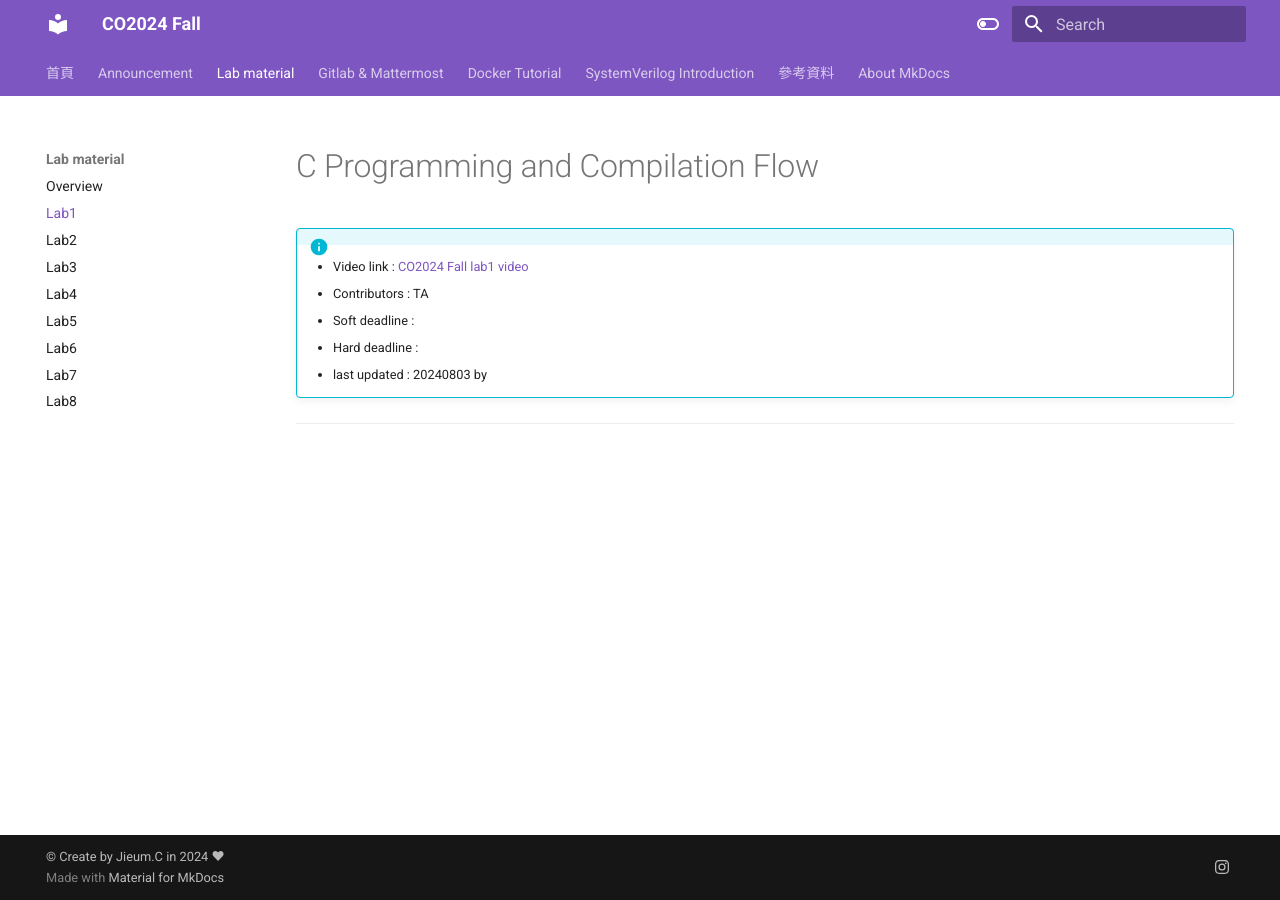
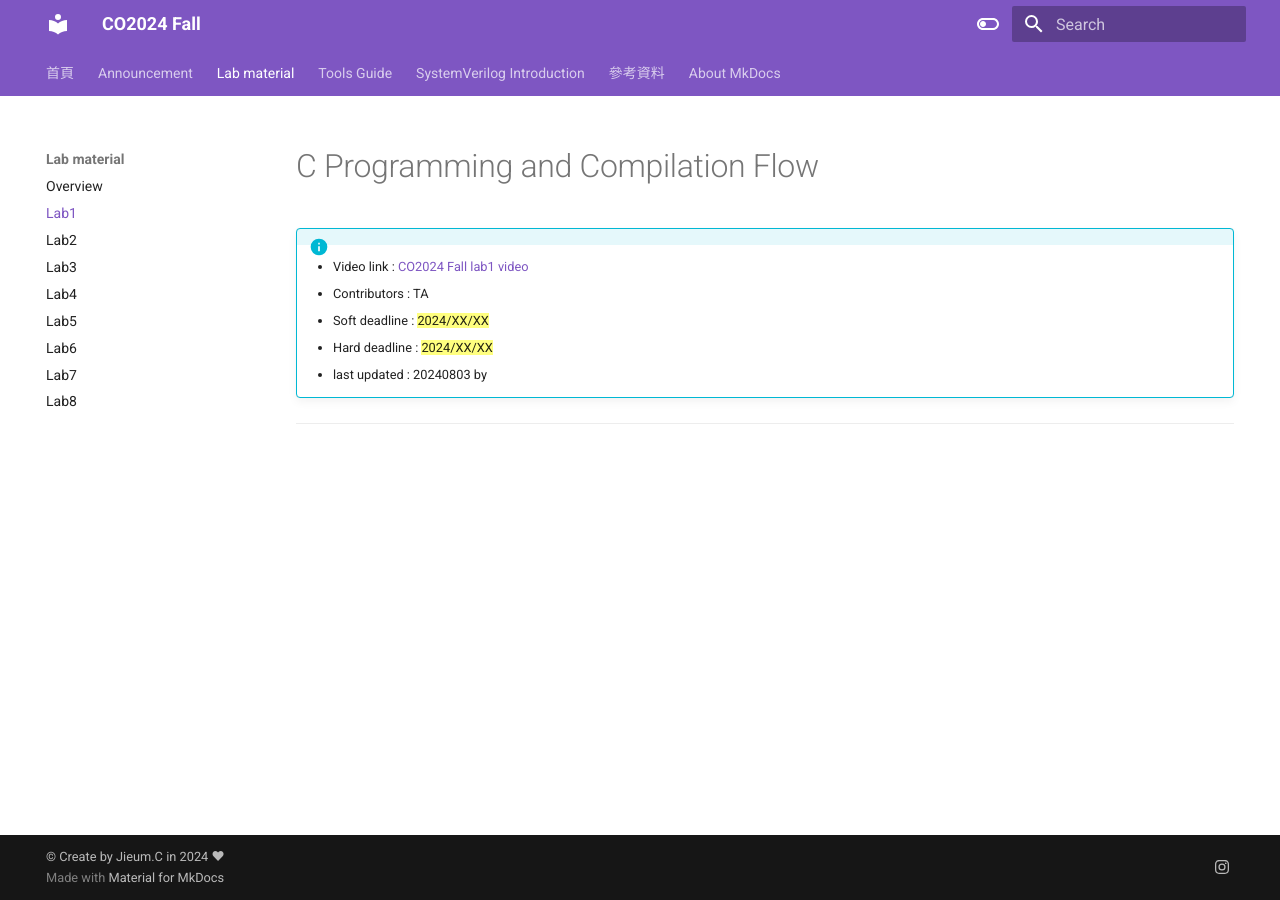
Before and after one commit to Jieumban/Test_mkdocs-, an MkDocs documentation site: the page built from docs/labs/lab1.md, in a window 1280 px wide. Built offline with MkDocs 1.6.1 and Material for MkDocs 9.7.7, drawn with Linux system fonts in a browser that asks for light colours; nearby versions of some CDN libraries.

Commit message:
update 24080520

```diff
--- a/docs/labs/lab1.md
+++ b/docs/labs/lab1.md
@@ -3,8 +3,8 @@
 !!! info " "
     - Video link : <a href="https://youtube.com/" target="_blank">CO2024 Fall lab1 video</a>
     - Contributors : TA
-    - Soft deadline :
-    - Hard deadline :
+    - Soft deadline : ==2024/XX/XX==
+    - Hard deadline : ==2024/XX/XX==
     - last updated : 20240803 by
 
 ---
--- a/mkdocs.yml
+++ b/mkdocs.yml
@@ -88,11 +88,11 @@ nav:
       - Lab6: labs/lab6.md
       - Lab7: labs/lab7.md
       - Lab8: labs/lab8.md
-  - Gitlab & Mattermost:
-      - Overview: gitlab_ov.md
+  - Tools Guide:
+      - Docker Tutorial: docker.md
+      - Gitlab & Mattermost: gitlab_ov.md
       - Basic Linux Command: linux_cmd.md
       - Git Tutorial: gitlab_git.md
-  - Docker Tutorial: docker.md
   - SystemVerilog Introduction: sv.md
   - 參考資料: references.md
   - About MkDocs: mkdocs.md
```
Also changed, not shown: docs/announce/a0x000.md (+7 -1 lines), docs/docker.md (+7 -1 lines), docs/labs/lab_overview.md (+1 -1 lines).
